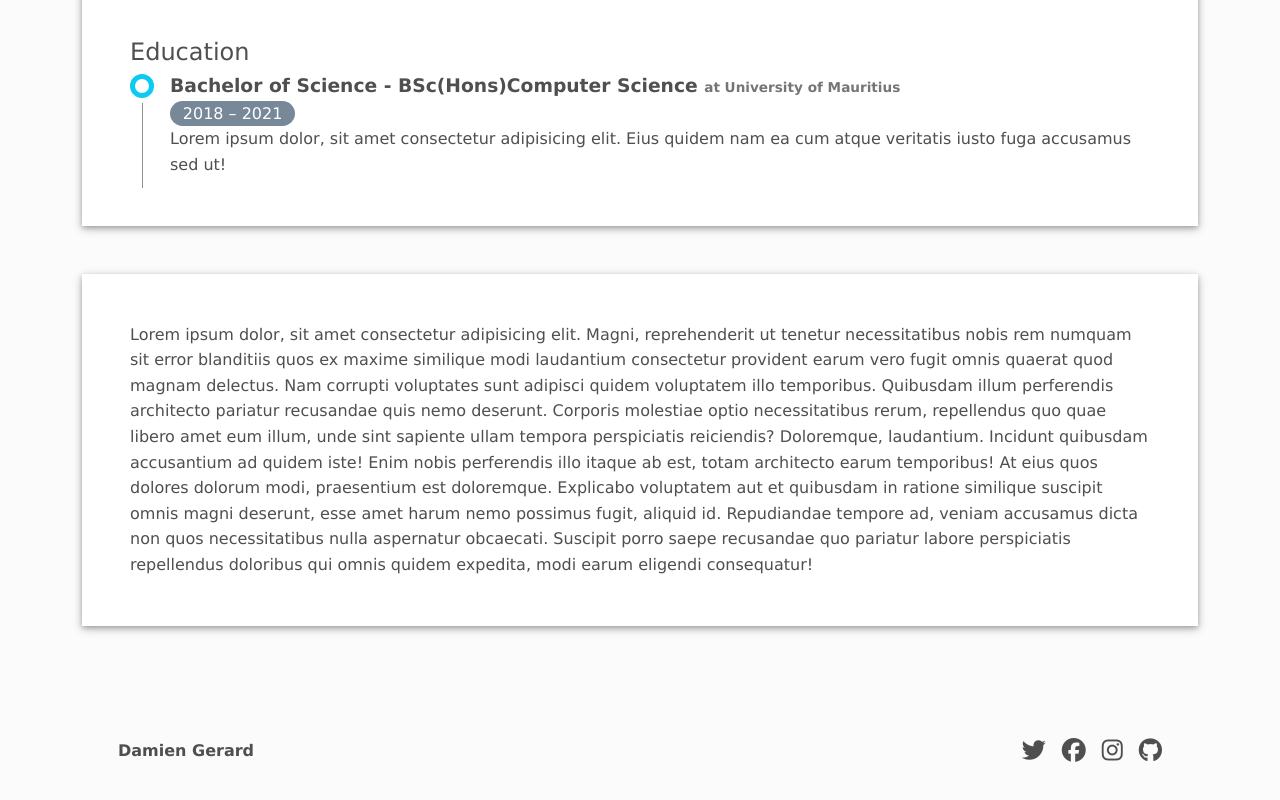
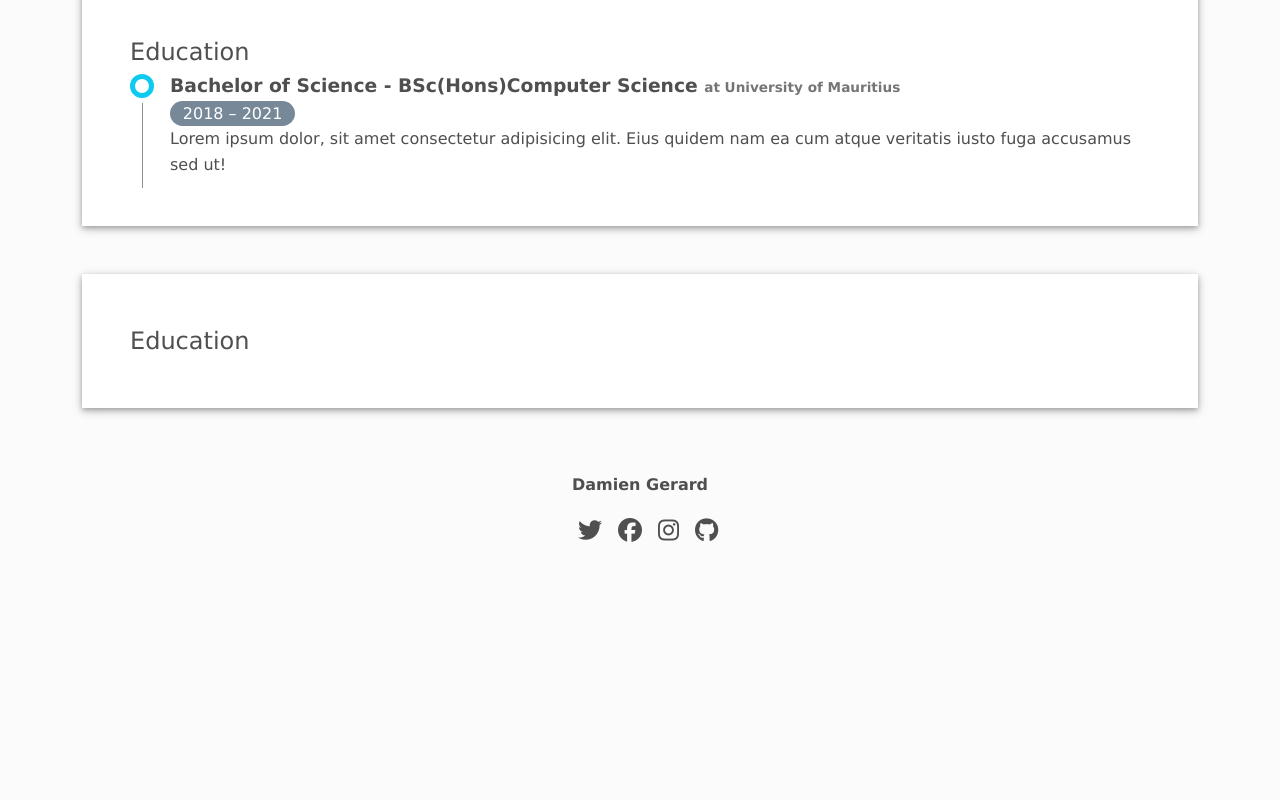
Before and after one commit to DamienGerard/Portfolio_website, a plain HTML site: page index.html in a window 1280 px wide. Shown: the part 2306-3106 px from the top of the page. After the commit the page ends 2872 px from the top, so only its background shows below. Drawn offline with Linux system fonts and the light colour scheme.

Commit message:
footer corrected

```diff
--- a/index.html
+++ b/index.html
@@ -188,9 +188,14 @@
         </div>
       </div>
     </section>
-    <section id="contact">Lorem ipsum dolor, sit amet consectetur adipisicing elit. Magni, reprehenderit ut tenetur necessitatibus nobis rem numquam sit error blanditiis quos ex maxime similique modi laudantium consectetur provident earum vero fugit omnis quaerat quod magnam delectus. Nam corrupti voluptates sunt adipisci quidem voluptatem illo temporibus. Quibusdam illum perferendis architecto pariatur recusandae quis nemo deserunt. Corporis molestiae optio necessitatibus rerum, repellendus quo quae libero amet eum illum, unde sint sapiente ullam tempora perspiciatis reiciendis? Doloremque, laudantium. Incidunt quibusdam accusantium ad quidem iste! Enim nobis perferendis illo itaque ab est, totam architecto earum temporibus! At eius quos dolores dolorum modi, praesentium est doloremque. Explicabo voluptatem aut et quibusdam in ratione similique suscipit omnis magni deserunt, esse amet harum nemo possimus fugit, aliquid id. Repudiandae tempore ad, veniam accusamus dicta non quos necessitatibus nulla aspernatur obcaecati. Suscipit porro saepe recusandae quo pariatur labore perspiciatis repellendus doloribus qui omnis quidem expedita, modi earum eligendi consequatur!</section>
+    <section id="contact">
+      <h2>Education</h2>
+      <div class="contact-content">
+
+      </div>
+    </section>
   </main>
-  <footer class="container footer">
+  <footer class="footer">
     <div class="title">
       <h4>Damien Gerard</h4>
     </div>
--- a/styles/main.css
+++ b/styles/main.css
@@ -62,10 +62,6 @@ nav ul{
     padding: 0 0.75rem;
     margin: 1em auto;
     overflow: hidden;
-}
-
-
-main{
 }
 
 section{
@@ -224,13 +220,19 @@ p + p{
 }
 
 .footer{
-    display:flex;
-    justify-content: space-between;
-    margin: 1em auto;
-    padding: 3em;
+    display:grid;
+    justify-content: center;
+    flex-direction: column;
+    margin: auto;
+    padding: 0 3em 1em 3em;
+    text-align: center;
 }
 
-
+.footer ul{
+    text-align: center;
+    margin-top: 0.5em;
+    margin-bottom:1em;
+}
 
 @media only screen and (max-width: 768px) {
     #about{
```
